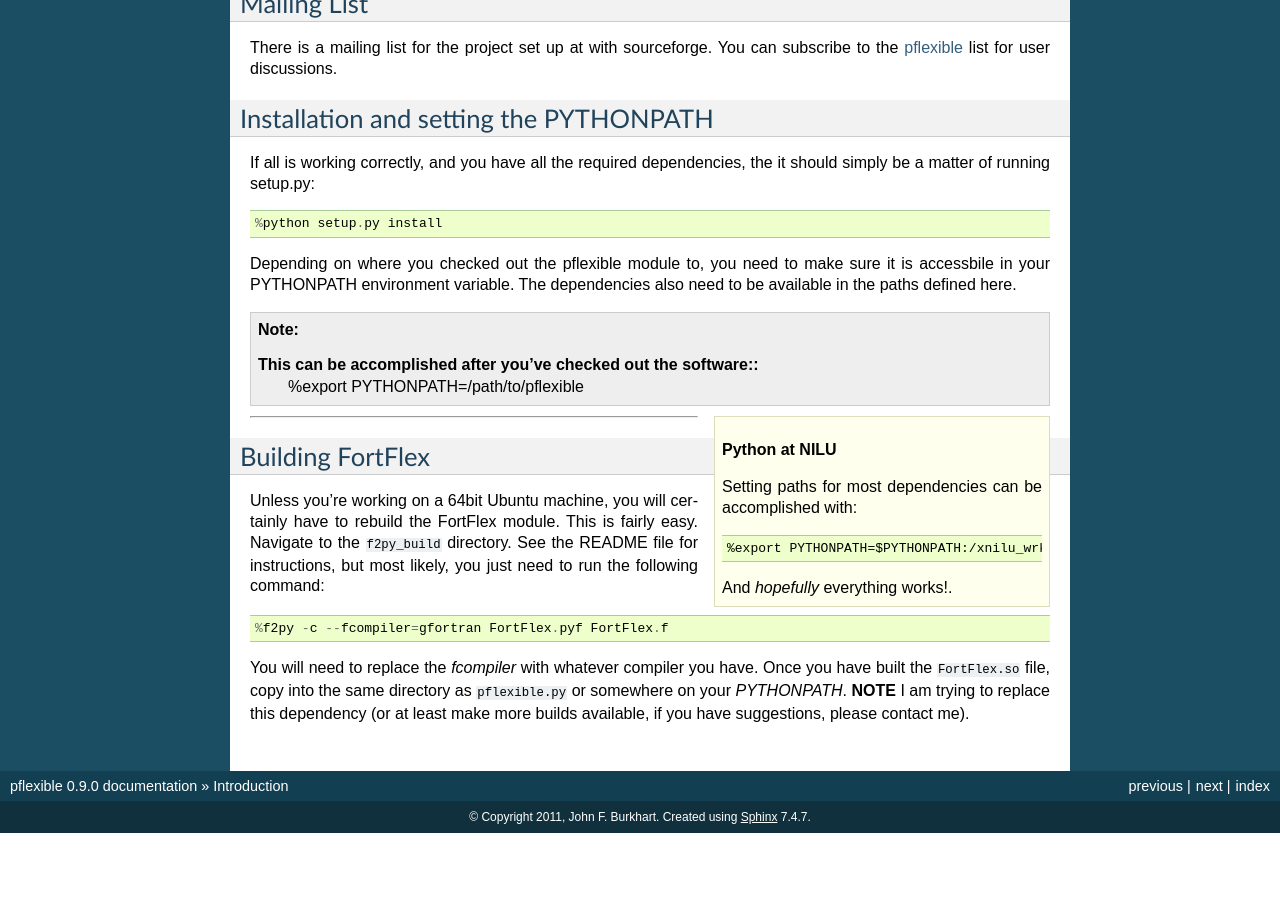
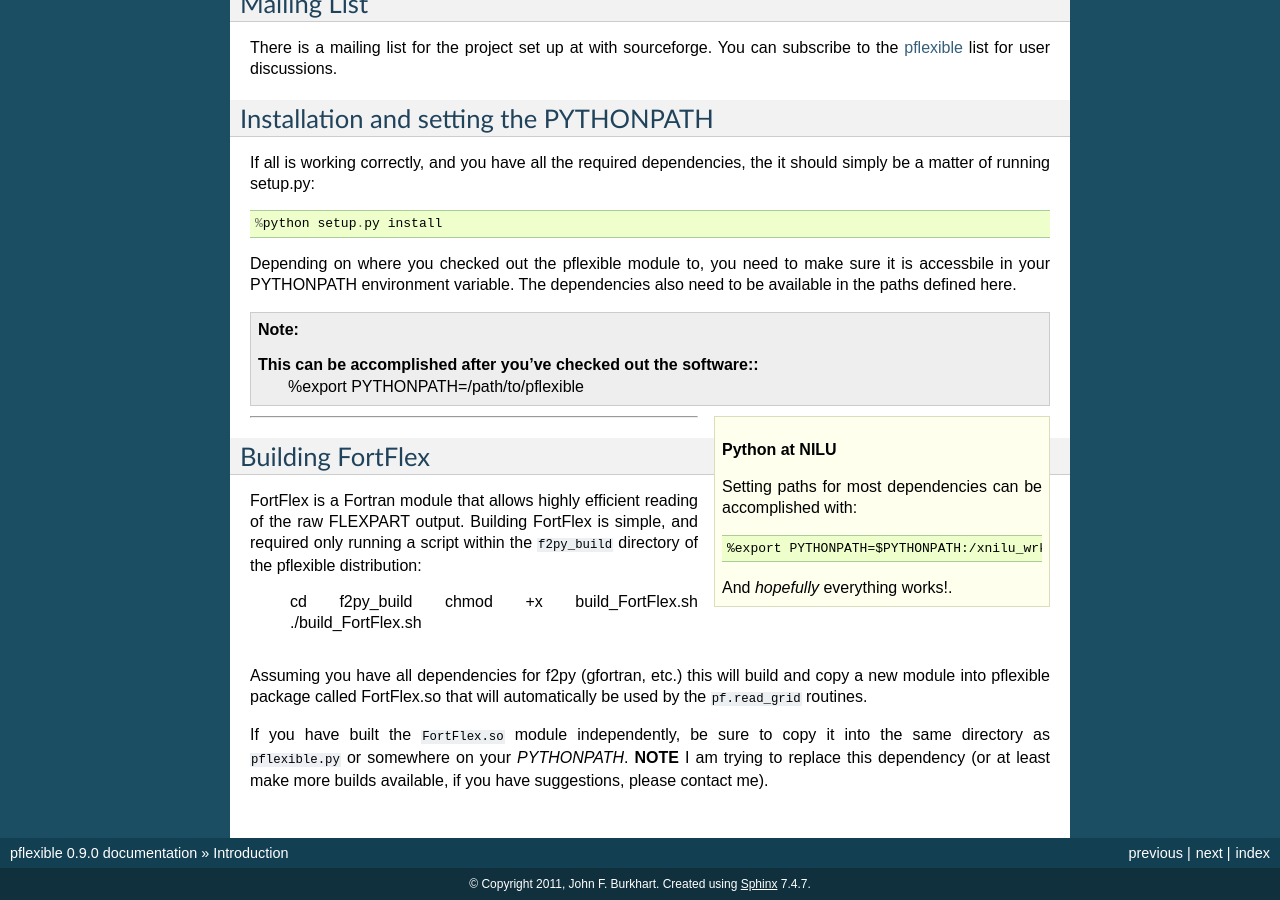
Before and after one commit to spectraphilic/reflexible, a Sphinx documentation site: the page built from doc/source/introduction.rst, in a window 1280 px wide and 900 px high, scrolled down 854 px. Built offline with Sphinx 7.4.7, drawn with Linux system fonts in a browser that asks for light colours; formulas are drawn with MathJax 3; before the commit the page ends 1687 px from its top, so only the background shows below that.

Commit message:
introduction.rst edited online with Bitbucket

```diff
--- a/doc/source/introduction.rst
+++ b/doc/source/introduction.rst
@@ -103,18 +103,20 @@ also need to be available in the paths defined here.
 Building FortFlex
 =================
 
-Unless you're working on a 64bit Ubuntu machine, you will certainly have to
-rebuild the FortFlex module. This is fairly easy. Navigate to the ``f2py_build``
-directory. See the README file for instructions, but most likely, you just need
-to run the following command::
+FortFlex is a Fortran module that allows highly efficient reading of the raw FLEXPART output.
+Building FortFlex is simple, and required only running a script within the ``f2py_build`` directory of
+the pflexible distribution:
 
-   %f2py -c --fcompiler=gfortran FortFlex.pyf FortFlex.f
+    cd f2py_build
+    chmod +x build_FortFlex.sh
+    ./build_FortFlex.sh
 
-You will need to replace the `fcompiler` with whatever compiler you have. Once
-you have built the ``FortFlex.so`` file, copy into the same directory as
-``pflexible.py`` or somewhere on your *PYTHONPATH*. **NOTE** I am
-trying to replace this dependency (or at least make more builds available, if
-you have suggestions, please contact me).
+Assuming you have all dependencies for f2py (gfortran, etc.) this will build and copy a new module into
+pflexible package called FortFlex.so that will automatically be used by the ``pf.read_grid`` routines.
+
+If you have built the ``FortFlex.so`` module independently, be sure to copy it into the same directory as
+``pflexible.py`` or somewhere on your *PYTHONPATH*. **NOTE** I am trying to replace this dependency
+(or at least make more builds available, if you have suggestions, please contact me).
 
 
 .. toctree::
```
